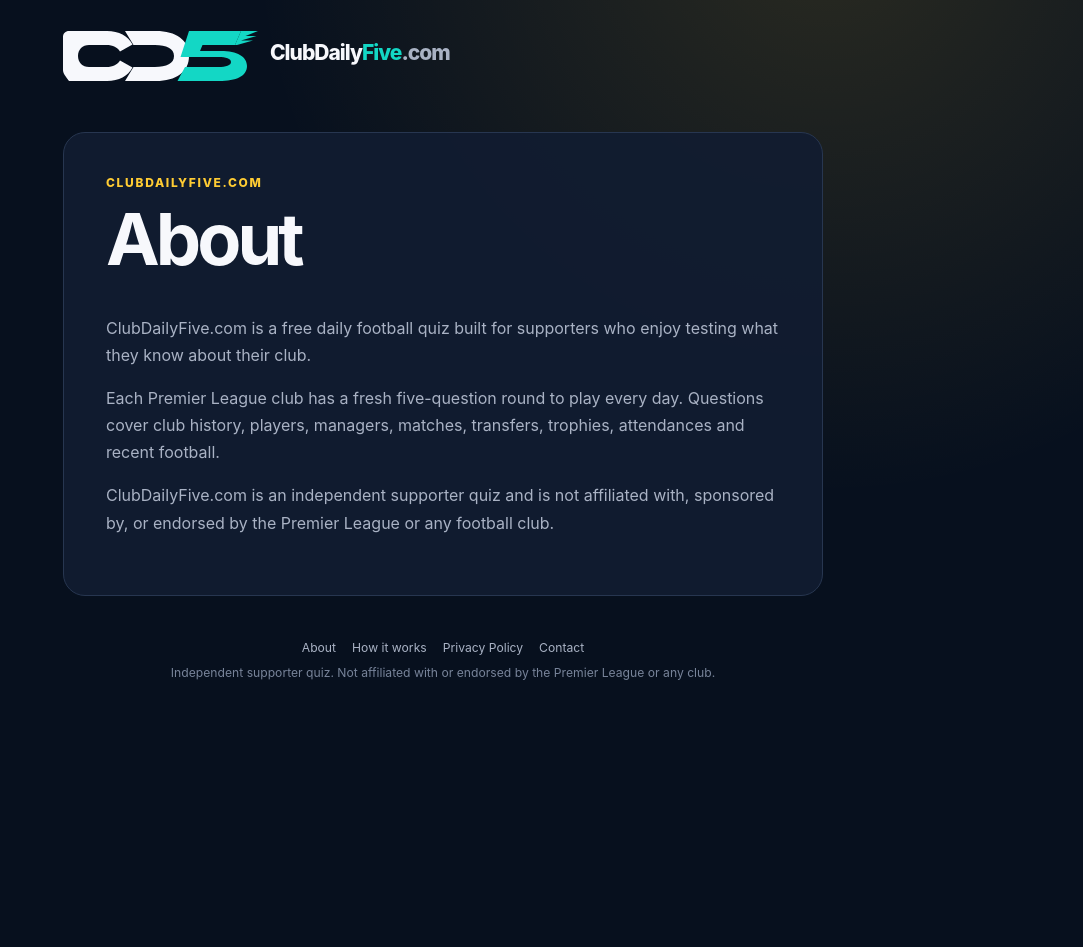
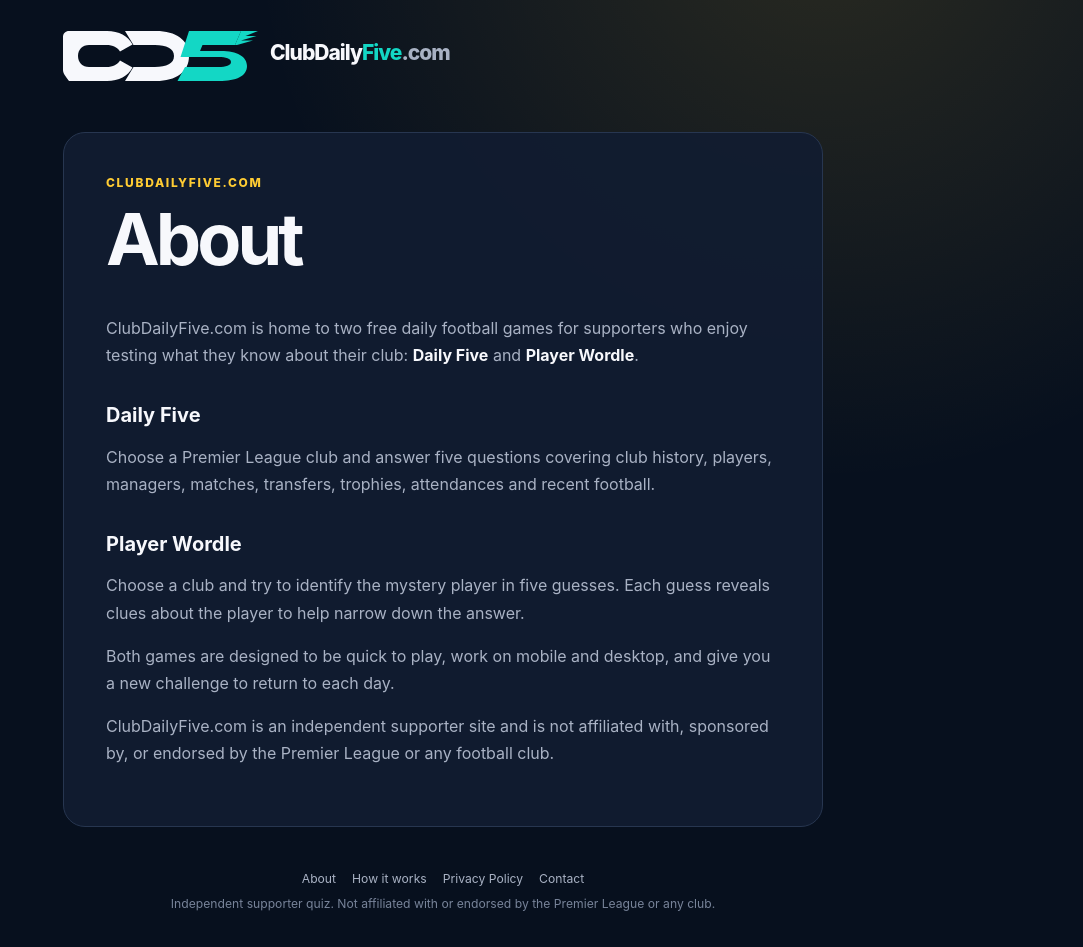
Before and after one commit to psalsbury/ClubDailyFive, a PHP site: page /about in a window 1280 px wide. Shown: the whole page, without its empty margins (197-1280 px from the left). Before the commit the page ends 680 px from the top, so only its background shows below. Run offline with PHP 8.4, Linux system fonts and the light colour scheme.

Commit message:
Update info pages for Daily Five and Player Wordle

```diff
--- a/site/info.php
+++ b/site/info.php
@@ -4,23 +4,23 @@ $slug = preg_replace('/[^a-z-]/', '', strtolower((string)($_GET['page'] ?? '')))
 $pages = [
  'about' => [
   'title' => 'About',
-  'description' => 'About ClubDailyFive.com, the free daily football club quiz.',
-  'body' => '<p>ClubDailyFive.com is a free daily football quiz built for supporters who enjoy testing what they know about their club.</p><p>Each Premier League club has a fresh five-question round to play every day. Questions cover club history, players, managers, matches, transfers, trophies, attendances and recent football.</p><p>ClubDailyFive.com is an independent supporter quiz and is not affiliated with, sponsored by, or endorsed by the Premier League or any football club.</p>'
+  'description' => 'About ClubDailyFive.com, home of Daily Five and Player Wordle.',
+  'body' => '<p>ClubDailyFive.com is home to two free daily football games for supporters who enjoy testing what they know about their club: <strong>Daily Five</strong> and <strong>Player Wordle</strong>.</p><h2>Daily Five</h2><p>Choose a Premier League club and answer five questions covering club history, players, managers, matches, transfers, trophies, attendances and recent football.</p><h2>Player Wordle</h2><p>Choose a club and try to identify the mystery player in five guesses. Each guess reveals clues about the player to help narrow down the answer.</p><p>Both games are designed to be quick to play, work on mobile and desktop, and give you a new challenge to return to each day.</p><p>ClubDailyFive.com is an independent supporter site and is not affiliated with, sponsored by, or endorsed by the Premier League or any football club.</p>'
  ],
  'how-it-works' => [
   'title' => 'How it works',
-  'description' => 'How to play ClubDailyFive.com.',
-  'body' => '<ol><li><strong>Choose a club.</strong> Pick any Premier League club from the home page.</li><li><strong>Answer five questions.</strong> Select one answer for each question. After answering, you will see whether you were correct along with extra context and a source.</li><li><strong>Build your streaks.</strong> Completing a club\'s round contributes to your completion streak. Scoring 5/5 contributes to your perfect streak.</li><li><strong>Share your result.</strong> At full time you can copy or share your score without revealing the answers.</li><li><strong>Come back tomorrow.</strong> New daily rounds unlock at midnight UK time.</li></ol><p>You can play every available club each day, not just the team you support.</p>'
+  'description' => 'How to play Daily Five and Player Wordle on ClubDailyFive.com.',
+  'body' => '<p>Start by choosing which game you want to play, then select a Premier League club.</p><h2>Daily Five</h2><ol><li><strong>Answer five questions.</strong> Choose one answer for each question.</li><li><strong>Learn as you play.</strong> After each answer you will see whether you were correct, along with extra context and a source.</li><li><strong>Build your streaks.</strong> Completing a club\'s round contributes to your completion streak. Scoring 5/5 contributes to your perfect streak.</li><li><strong>Share your score.</strong> At full time you can copy or share your result without revealing the answers.</li></ol><h2>Player Wordle</h2><ol><li><strong>Guess the mystery player.</strong> You have up to five guesses to identify the player selected for your chosen club.</li><li><strong>Use the clues.</strong> After each guess, the player information shown helps you work out how your guess compares with the mystery player.</li><li><strong>Keep narrowing it down.</strong> Use what you have learned from earlier guesses before making your next choice.</li><li><strong>See the answer.</strong> If you do not solve it within five guesses, the mystery player and their data are revealed.</li></ol><p>You can play available clubs in both games. New daily challenges are prepared for you to come back and play again.</p>'
  ],
  'privacy' => [
   'title' => 'Privacy Policy',
   'description' => 'Privacy information for ClubDailyFive.com.',
-  'body' => '<p><strong>Last updated: 26 September 2026.</strong></p><p>ClubDailyFive.com is designed to collect as little personal information as practical.</p><h2>Information stored on your device</h2><p>The game uses your browser\'s local storage to remember quiz progress, results and streaks. This information remains in your browser unless you clear it.</p><h2>Site usage information</h2><p>The site may record lightweight, aggregated game activity needed to understand usage and operate the service, such as a quiz being started or completed and which club was played. The site is not intended to build individual player profiles.</p><h2>Server logs</h2><p>Like most websites, the hosting server may create technical logs containing information such as IP address, browser details, requested pages and timestamps. These logs may be used for security, reliability and troubleshooting.</p><h2>External sources</h2><p>Question explanations can link to external sources. Those websites have their own privacy practices.</p><h2>Contact</h2><p>For privacy questions, email <a href="mailto:admin@clubdailyfive.com">admin@clubdailyfive.com</a>.</p>'
+  'body' => '<p><strong>Last updated: 26 September 2026.</strong></p><p>ClubDailyFive.com is designed to collect as little personal information as practical across both Daily Five and Player Wordle.</p><h2>Information stored on your device</h2><p>The games may use your browser\'s local storage to remember progress, guesses, results and streaks. This information remains in your browser unless you clear it.</p><h2>Site usage information</h2><p>The site may record lightweight, aggregated game activity needed to understand usage and operate the service, such as a game being started or completed, which game was played and which club was selected. The site is not intended to build individual player profiles.</p><h2>Server logs</h2><p>Like most websites, the hosting server may create technical logs containing information such as IP address, browser details, requested pages and timestamps. These logs may be used for security, reliability and troubleshooting.</p><h2>External sources</h2><p>Question explanations can link to external sources. Those websites have their own privacy practices.</p><h2>Contact</h2><p>For privacy questions, email <a href="mailto:admin@clubdailyfive.com">admin@clubdailyfive.com</a>.</p>'
  ],
  'contact' => [
   'title' => 'Contact',
   'description' => 'Contact ClubDailyFive.com.',
-  'body' => '<p>Found a question that needs correcting, have a suggestion, or want to get in touch about ClubDailyFive.com?</p><p>Email <a class="contact-email" href="mailto:admin@clubdailyfive.com">admin@clubdailyfive.com</a>.</p><p>If you are reporting a quiz question, please include the club, the question wording and the date you saw it where possible.</p>'
+  'body' => '<p>Found a Daily Five question that needs correcting, spotted an issue with a Player Wordle player, have a suggestion, or want to get in touch about ClubDailyFive.com?</p><p>Email <a class="contact-email" href="mailto:admin@clubdailyfive.com">admin@clubdailyfive.com</a>.</p><p>If you are reporting a game issue, please include which game you were playing, the club, the question or player involved, and the date you saw it where possible.</p>'
  ]
 ];
 if (!isset($pages[$slug])) { http_response_code(404); $slug='about'; }
```
